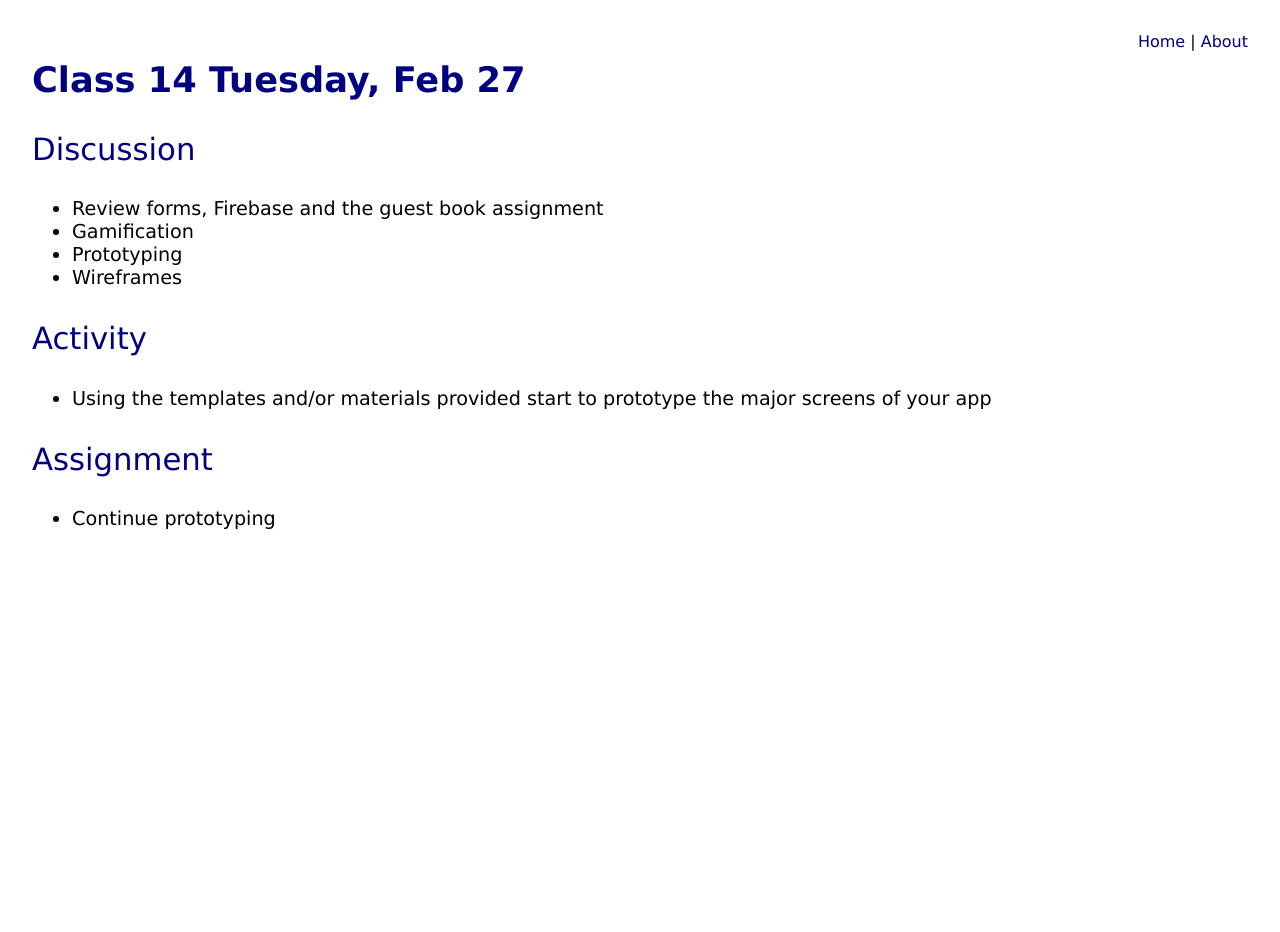
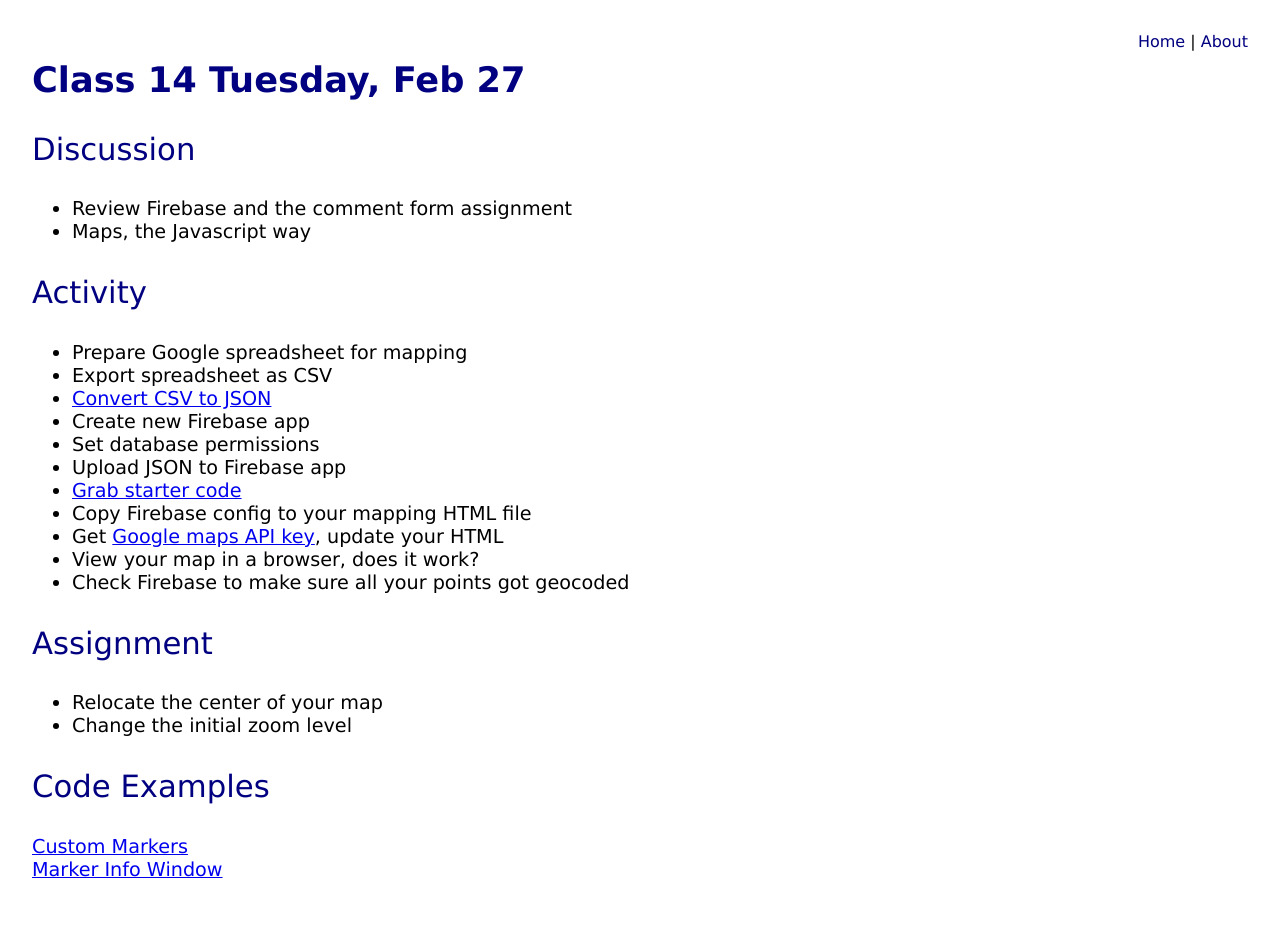
Before and after one commit to UAAppClass/uaappclass.github.io, a Jekyll site: the page built from _posts/2016-1-1-Class-14.md, in a window 1280 px wide. Built offline with Jekyll 4.4.1, drawn with Linux system fonts in a browser that asks for light colours; before the commit the page ends 900 px from its top, so only the background shows below that.

Commit message:
Rearranged three classes

```diff
--- a/_posts/2016-1-1-Class-14.md
+++ b/_posts/2016-1-1-Class-14.md
@@ -5,15 +5,29 @@ title: Class 14 Tuesday, Feb 27
 
 ### Discussion
 
-* Review forms, Firebase and the guest book assignment
-* Gamification
-* Prototyping
-* Wireframes
+* Review Firebase and the comment form assignment
+* Maps, the Javascript way
 
 ### Activity
 
-* Using the templates and/or materials provided start to prototype the major screens of your app
+* Prepare Google spreadsheet for mapping
+* Export spreadsheet as CSV
+* [Convert CSV to JSON](http://www.convertcsv.com/csv-to-json.htm)
+* Create new Firebase app
+* Set database permissions
+* Upload JSON to Firebase app
+* [Grab starter code](https://uaappclass-rwisner.c9users.io/mapping_starter.html)
+* Copy Firebase config to your mapping HTML file
+* Get [Google maps API key](https://developers.google.com/maps/documentation/javascript/get-api-key), update your HTML
+* View your map in a browser, does it work?
+* Check Firebase to make sure all your points got geocoded
 
 ### Assignment
 
-* Continue prototyping
+* Relocate the center of your map
+* Change the initial zoom level
+
+### Code Examples
+
+[Custom Markers](https://developers.google.com/maps/documentation/javascript/custom-markers)
+[Marker Info Window](https://developers.google.com/maps/documentation/javascript/infowindows)
```
Also changed, not shown: _posts/2016-1-1-Class-15.md (+4 -6 lines), _posts/2016-1-1-Class-16.md (+6 -11 lines).
